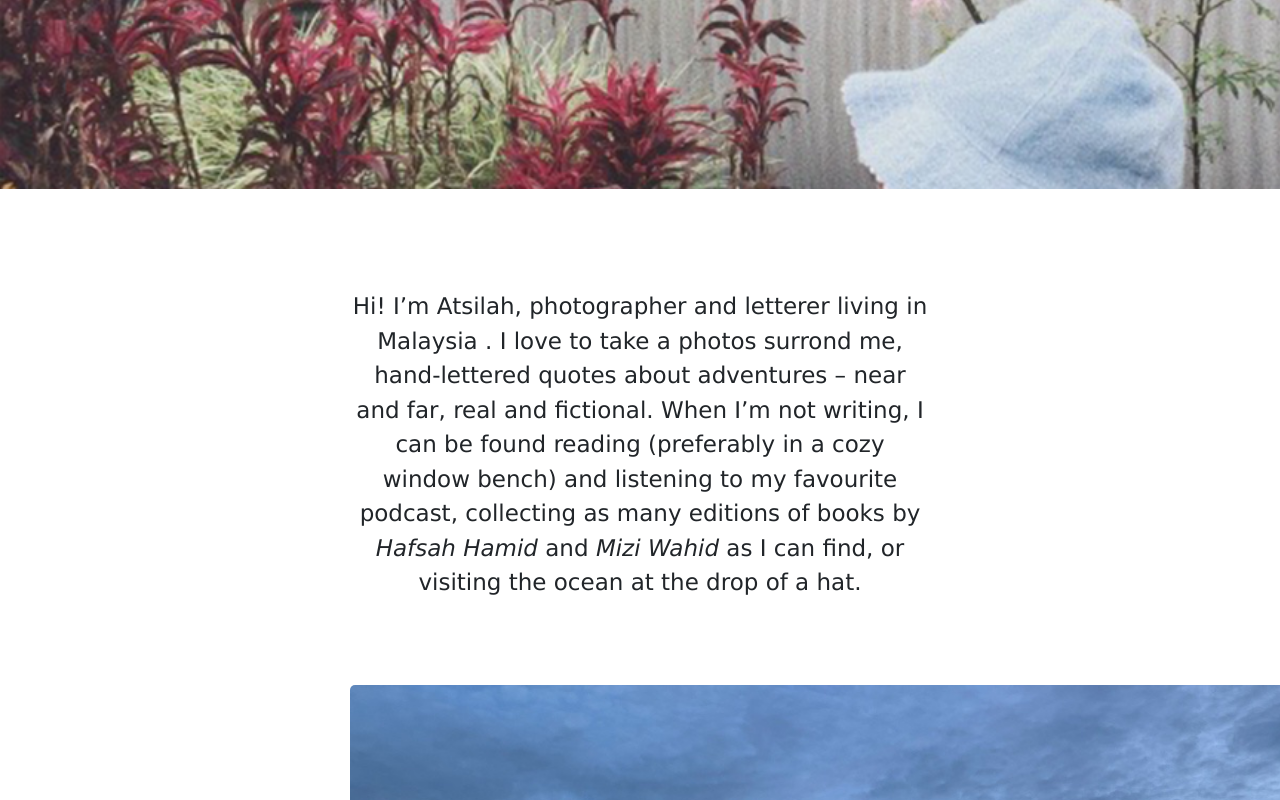
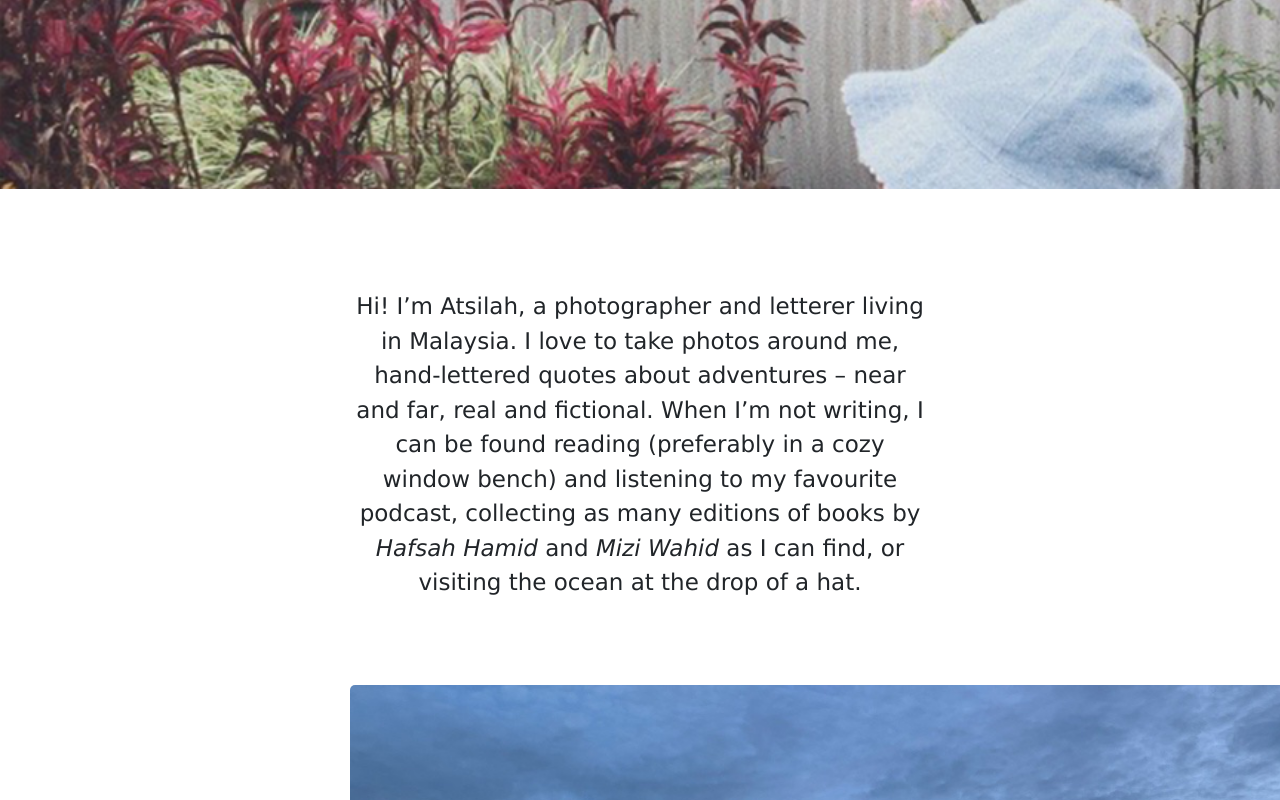
Before and after one commit to 0732sta/ats-portfolio, a plain HTML site: page about-page.html in a window 1280 px wide. Shown: the part 540-1340 px from the top of the page. Drawn offline with nearby package versions, Linux system fonts and the light colour scheme.

Commit message:
Update about-page.html

```diff
--- a/about-page.html
+++ b/about-page.html
@@ -88,7 +88,7 @@ color:rgb(214, 130, 144);
 <body>
 
     <div class="about">
-       <p>Hi! I’m Atsilah, photographer and letterer living in Malaysia . I love to take a photos surrond me, hand-lettered quotes about adventures – near and far, real and fictional. When I’m not writing, I can be found reading (preferably in a cozy window bench) and listening to my favourite podcast, collecting as many editions of books by <i>Hafsah Hamid</i> and <i>Mizi Wahid</i> as I can find, or visiting the ocean at the drop of a hat.
+       <p>Hi! I’m Atsilah, a photographer and letterer living in Malaysia. I love to take photos around me, hand-lettered quotes about adventures – near and far, real and fictional. When I’m not writing, I can be found reading (preferably in a cozy window bench) and listening to my favourite podcast, collecting as many editions of books by <i>Hafsah Hamid</i> and <i>Mizi Wahid</i> as I can find, or visiting the ocean at the drop of a hat.
       </p><br><br>
     <img id="myImg" src="image/oc.JPG" height="500px"width="1020px">
     <div id="myModal" class="modal">
```
